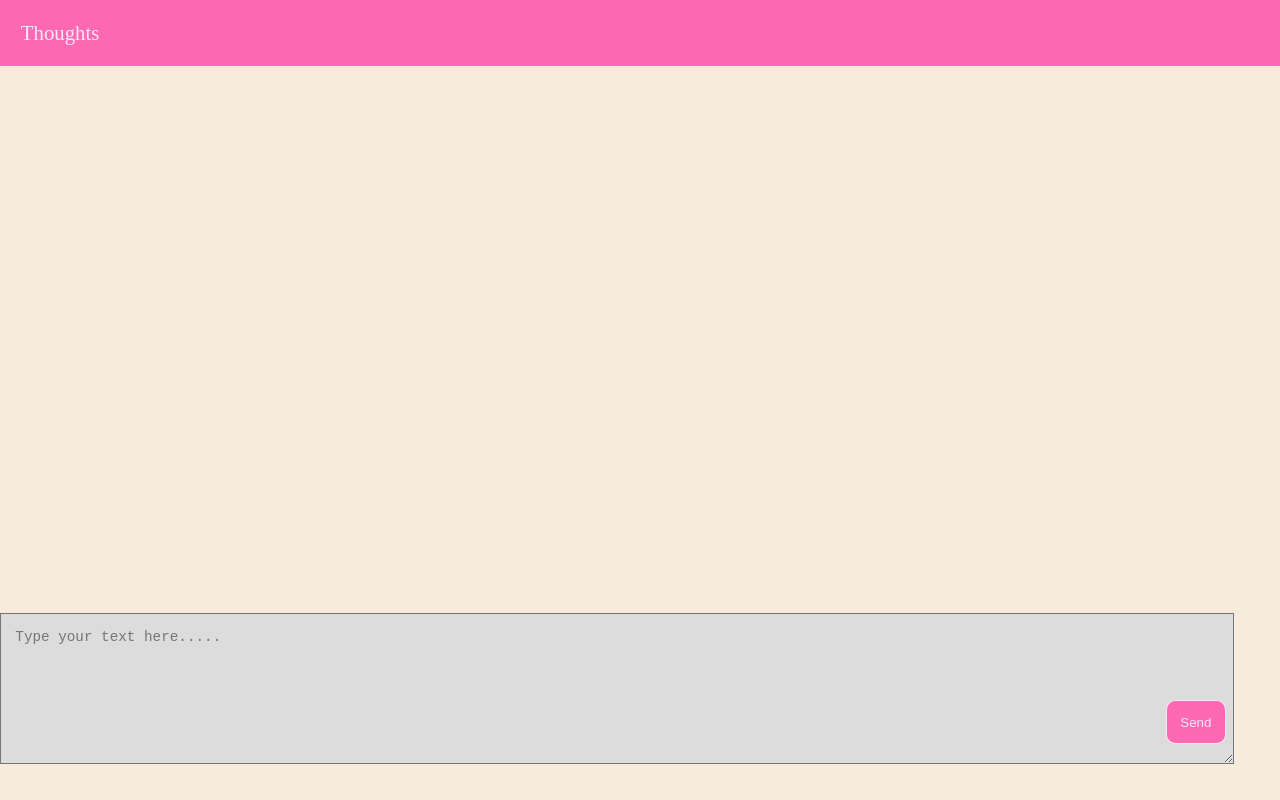
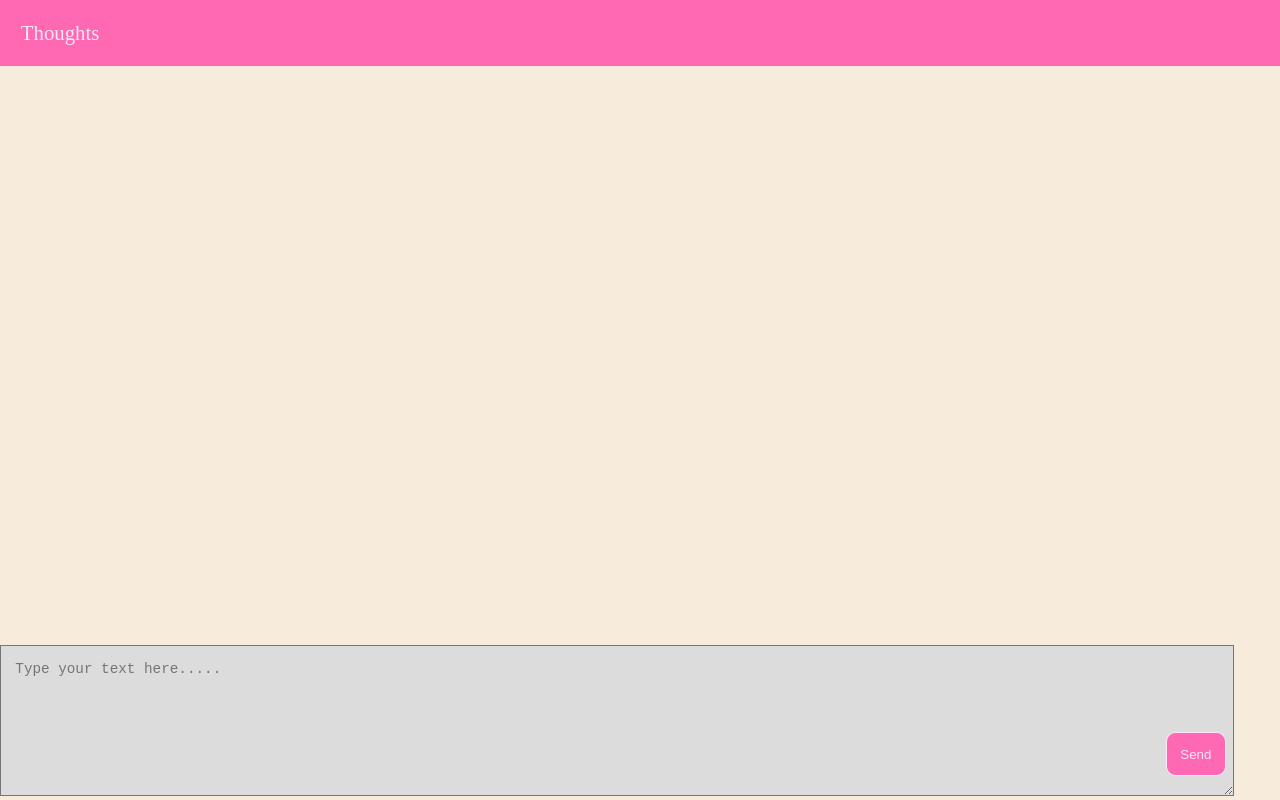
Before and after one commit to KishanAtGit/TextS, a React (Vite) app: page / in a window 1280 px wide. Built offline with nearby package versions, Linux system fonts and the light colour scheme.

Commit message:
css updated again

```diff
--- a/src/components/Text.css
+++ b/src/components/Text.css
@@ -15,7 +15,7 @@
   display: flex;
   flex-direction: column;
   position: fixed;
-  bottom: 4vh;
+  bottom: 0vh;
 }
 
 .textarea > textarea {
```
